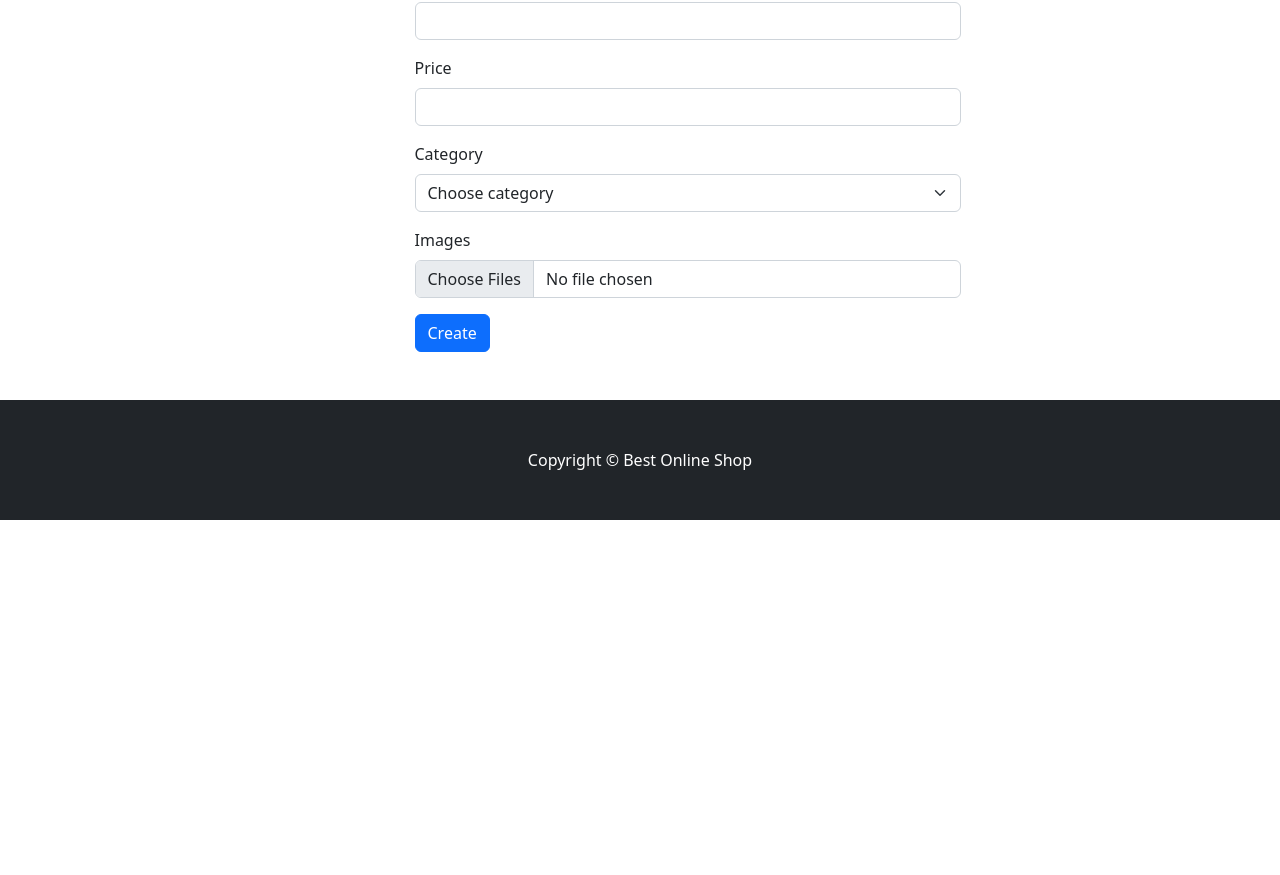
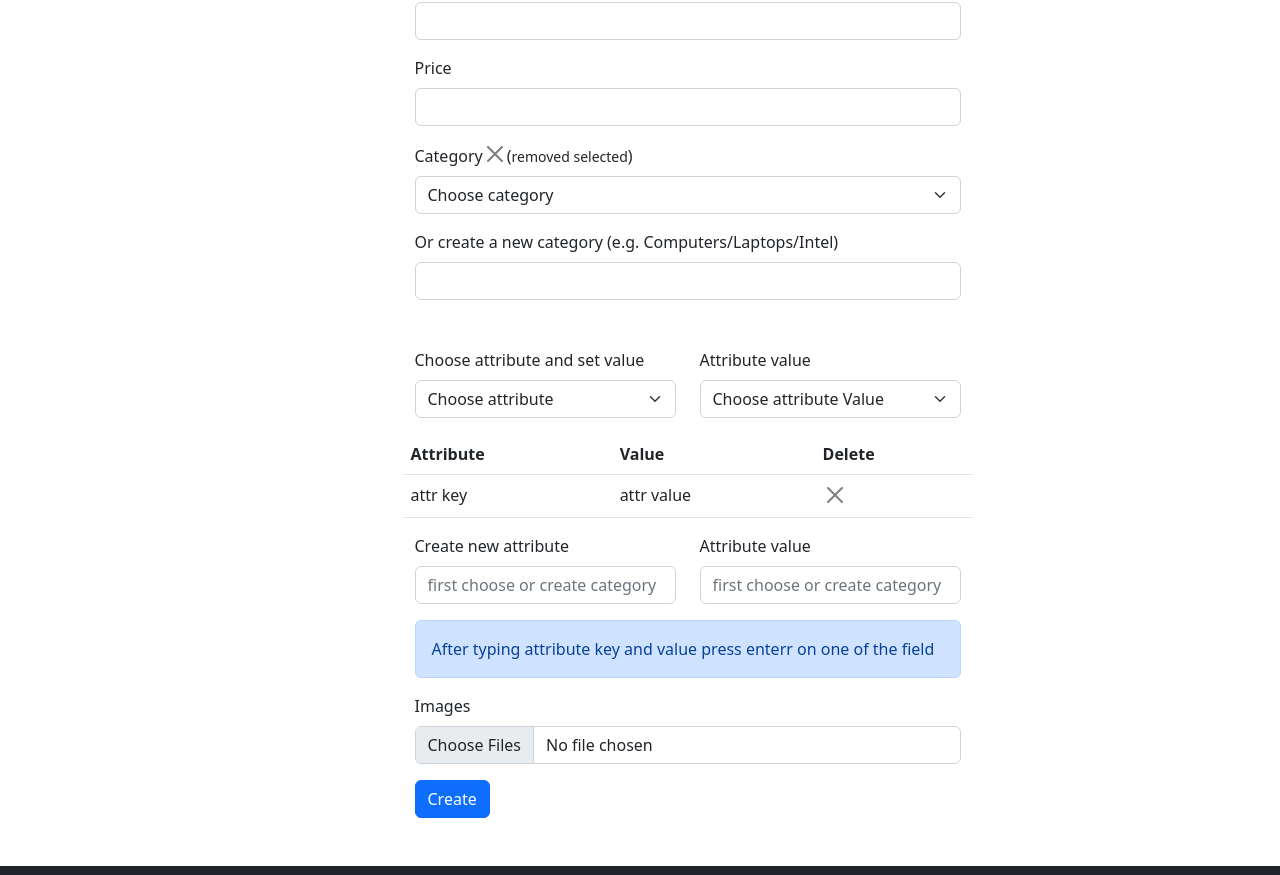
Before and after one commit to 0xAureoleNode/mern-e-commerce, a React (Create React App) app in the folder frontend/: page /admin/create-new-product in a window 1280 px wide. Shown: the part 362-1237 px from the top of the page. Before the commit the page ends 884 px from the top, so only its background shows below. Built offline with nearby package versions, Linux system fonts and the light colour scheme.

Commit message:
finish AdminCreateProductPage

```diff
--- a/frontend/src/pages/admin/AdminCreateProductPage.js
+++ b/frontend/src/pages/admin/AdminCreateProductPage.js
@@ -1,5 +1,14 @@
 import React, { useState } from 'react';
-import { Container, Row, Col, Form, Button } from 'react-bootstrap';
+import {
+  Container,
+  Row,
+  Col,
+  Form,
+  Button,
+  CloseButton,
+  Table,
+  Alert,
+} from 'react-bootstrap';
 import { Link } from 'react-router-dom';
 
 const AdminCreateProductPage = () => {
@@ -7,7 +16,7 @@
 
   const handleSubmit = (event) => {
     const form = event.currentTarget;
-    if (Form.checkValidity() === false) {
+    if (form.checkValidity() === false) {
       event.preventDefault();
       event.stopPropagation();
     }
@@ -52,7 +61,10 @@
               <Form.Control name="price" required type="text" />
             </Form.Group>
             <Form.Group className="mb-3" controlId="forBasicCategory">
-              <Form.Label>Category</Form.Label>
+              <Form.Label>
+                Category
+                <CloseButton />(<small>removed selected</small>)
+              </Form.Label>
               <Form.Select
                 required
                 name="category"
@@ -64,6 +76,96 @@
                 <option value="3">Games</option>
               </Form.Select>
             </Form.Group>
+
+            <Form.Group controlId="formBasicNewCategory" className="mb-3">
+              <Form.Label>
+                Or create a new category (e.g. Computers/Laptops/Intel){' '}
+              </Form.Label>
+              <Form.Control type="text" name="newCategory"></Form.Control>
+            </Form.Group>
+
+            <Row className="mt-5">
+              <Col md={6}>
+                <Form.Group className="mb-3" controlId="formBasicAttributes">
+                  <Form.Label>Choose attribute and set value</Form.Label>
+                  <Form.Select
+                    name="attrkey"
+                    aria-label="Default select example"
+                  >
+                    <option>Choose attribute</option>
+                    <option value="red">Color</option>
+                  </Form.Select>
+                </Form.Group>
+              </Col>
+              <Col md={6}>
+                <Form.Group className="mb-3" controlId="formBasicAttributes">
+                  <Form.Label>Attribute value</Form.Label>
+                  <Form.Select
+                    name="attrkey"
+                    aria-label="Default select example"
+                  >
+                    <option>Choose attribute Value</option>
+                    <option value="red">Color</option>
+                  </Form.Select>
+                </Form.Group>
+              </Col>
+            </Row>
+
+            <Row>
+              <Table hover>
+                <thead>
+                  <tr>
+                    <th>Attribute</th>
+                    <th>Value</th>
+                    <th>Delete</th>
+                  </tr>
+                </thead>
+                <tbody>
+                  <tr>
+                    <td>attr key</td>
+                    <td>attr value</td>
+                    <td>
+                      <CloseButton />
+                    </td>
+                  </tr>
+                </tbody>
+              </Table>
+            </Row>
+
+            <Row>
+              <Col md={6}>
+                <Form.Group className="mb-3" controlId="formBasicNewAttribute">
+                  <Form.Label>Create new attribute</Form.Label>
+                  <Form.Control
+                    disabled={false}
+                    placeholder="first choose or create category"
+                    name="newAttrValue"
+                    type="text"
+                  />
+                </Form.Group>
+              </Col>
+              <Col md={6}>
+                <Form.Group
+                  className="mb-3"
+                  controlId="formBasicNewAttributeValue"
+                >
+                  <Form.Label>Attribute value</Form.Label>
+                  <Form.Control
+                    disabled={false}
+                    placeholder="first choose or create category"
+                    required={true}
+                    name="newAttrValue"
+                    type="text"
+                  />
+                </Form.Group>
+              </Col>
+            </Row>
+
+            <Alert variant="primary">
+              After typing attribute key and value press enterr on one of the
+              field
+            </Alert>
+
             <Form.Group controlId="formFileMultiple" className="mb-3 mt-3">
               <Form.Label>Images</Form.Label>
               <Form.Control required type="file" multiple></Form.Control>
```
